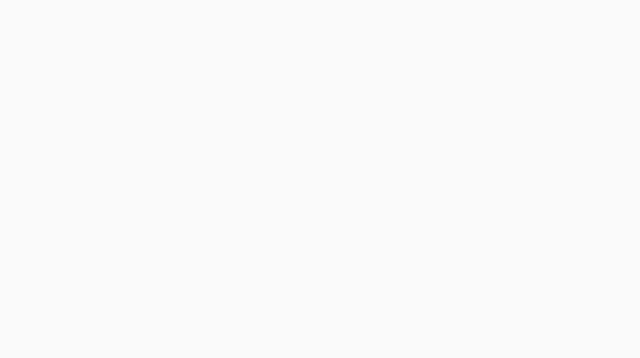
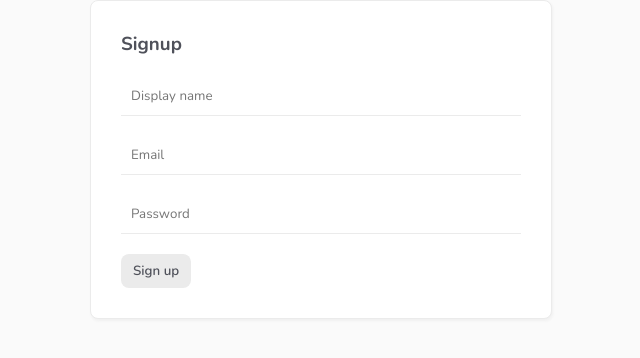
Before and after one commit to wearsunscreen/b1, a Vue app: page /signup in a window 1280 px wide. Before the commit this address had no page. Shown: the top 358 px of the page, without its empty margins (319-959 px from the left). Built offline with nearby package versions, Linux system fonts and the light colour scheme.

Commit message:
140 - added user display name.

```diff
--- a/src/composables/useCollection.js
+++ b/src/composables/useCollection.js
@@ -2,7 +2,7 @@
 import { projectFirestore } from '../firebase/config'
 import { is } from 'core-js/core/object'
 
-export const useCollection = (collection) => {
+const useCollection = (collection) => {
 
   const error = ref(null)
   const isPending = ref(false)
@@ -23,5 +23,6 @@
   }
 
   return { error, addDoc, isPending }
+}
 
-}
+export default useCollection
--- a/src/composables/useSignup.js
+++ b/src/composables/useSignup.js
@@ -1,18 +1,20 @@
 import { ref } from 'vue'
-import { projectAuth } from '../firebase/config'
+import { getAuth, createUserWithEmailAndPassword, signInWithEmailAndPassword, updateProfile } from "firebase/auth";
+
 
 const error = ref(null)
 const isPending = ref(false)
 
 const signup = async (email, password, displayName) => {
   error.value = null
+  isPending.value = true
 
   try {
-    const res = await projectAuth.createUserWithEmailAndPassword(email, password)
+    const res = createUserWithEmailAndPassword(getAuth(), email, password)
     if (!res) {
       throw new Error('Could not complete signup')
     }
-    await res.user.updateProfile({ displayName })
+    await updateProfile(getAuth().currentUser, { displayName: displayName })
     error.value = null
     isPending.value = false
 
@@ -25,6 +27,8 @@
   }
 }
 
-export const useSignup = () => {
+const useSignup = () => {
   return { error, signup, isPending }
 }
+
+export default useSignup
--- a/src/router/index.js
+++ b/src/router/index.js
@@ -1,6 +1,7 @@
 import { createRouter, createWebHistory } from 'vue-router'
 import HomeView from '../views/HomeView.vue'
 import Login from '../views/auth/Login.vue'
+import Signup from '../views/auth/Signup.vue'
 
 const routes = [
   {
@@ -12,8 +13,12 @@
     path: '/login',
     name: 'Login',
     component: Login
+  },
+  {
+    path: '/signup',
+    name: 'Signup',
+    component: Signup
   }
-
 ]
 
 const router = createRouter({
--- a/src/views/auth/Login.vue
+++ b/src/views/auth/Login.vue
@@ -10,6 +10,7 @@
         </div>
     </form>
 </template>
+
 
 <script>
 import { useLogin } from '@/composables/useLogin';
--- /dev/null
+++ b/src/views/auth/Signup.vue
@@ -0,0 +1,39 @@
+<template>
+    <form @submit.prevent="handleSubmit">
+        <h3>Signup</h3>
+        <input type="text" placeholder="Display name" v-model="displayName">
+        <input type="email" placeholder="Email" v-model="email">
+        <input type="password" placeholder="Password" v-model="password">
+        <button v-if="!isPending">Sign up</button>
+        <button v-if="isPending" disabled>Loading</button>
+        <div>
+            <p v-if="error">{{ error }}</p>
+        </div>
+    </form>
+</template>
+
+<script>
+import useSignup from '@/composables/useSignup';
+import { ref } from 'vue';
+
+export default {
+    setup() {
+        const {error, signup, isPending} = useSignup();
+
+        const handleSubmit = async () => {
+            const res = await signup(email.value, password.value, displayName.value);
+            if (!error.value) {
+                console.log('user signed up');
+            }
+        }
+
+        const email = ref('');
+        const password = ref('');
+        const displayName = ref('');
+
+        return { email, password, displayName, isPending, error, handleSubmit }
+    }
+}
+</script>
+
+<style></style>
```
